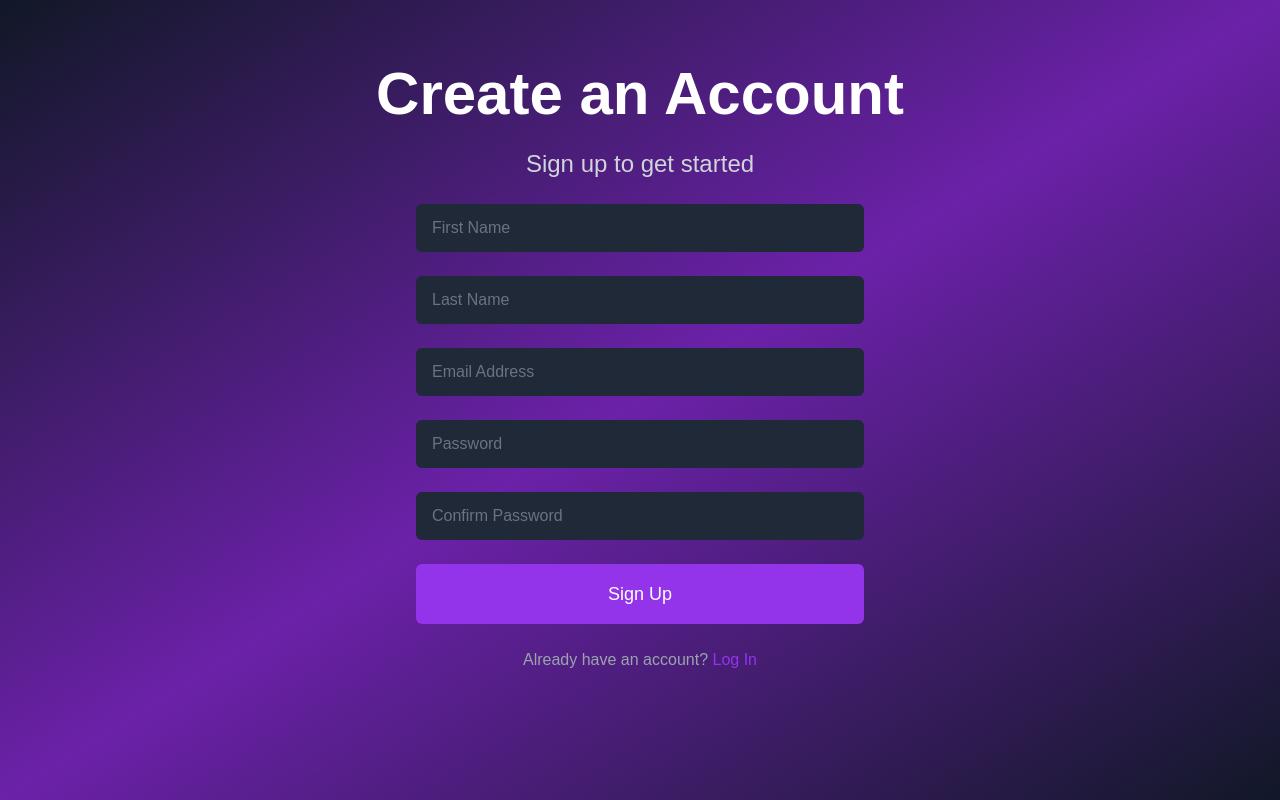
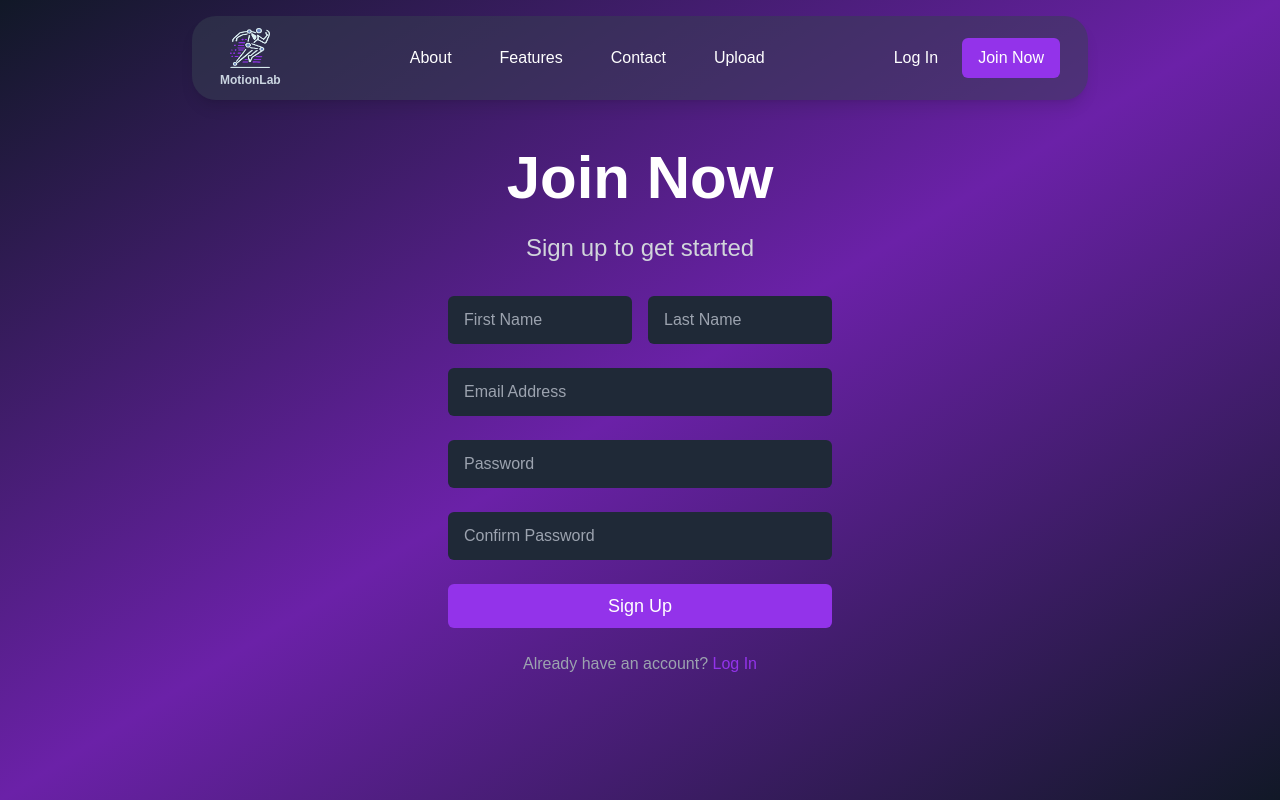
Before and after one commit to RamezzE/MotionLab, a React (Vite) app in the folder motionLab_app/frontend/: page /signup in a window 1280 px wide. Built offline with nearby package versions, Linux system fonts and the light colour scheme; no server answers.

Commit message:
frontend: style: adjust auth pages styling & integrated FormField component

```diff
--- a/motionLab_app/frontend/src/components/UI/FormField.jsx
+++ b/motionLab_app/frontend/src/components/UI/FormField.jsx
@@ -5,7 +5,8 @@
     type = "text",
     placeholder = "",
     value,
-    onChange, }) => {
+    onChange,
+    extraStyles = "" }) => {
     return (
         <div>
             <label className="block mb-2 font-medium text-sm" htmlFor={id}>
@@ -19,7 +20,7 @@
                     rows={5}
                     value={value}
                     onChange={onChange}
-                    className="bg-gray-700 px-4 py-3 rounded-md focus:ring-2 focus:ring-purple-600 w-full text-white placeholder-gray-400 focus:outline-none"
+                    className={`bg-gray-700 px-4 py-3 rounded-md focus:ring-2 focus:ring-purple-600 w-full text-white placeholder-gray-400 focus:outline-none ${extraStyles}`}
                 ></textarea>
             ) : (
                 <input
@@ -29,7 +30,7 @@
                     placeholder={placeholder}
                     value={value}
                     onChange={onChange}
-                    className="bg-gray-700 px-4 py-3 rounded-md focus:ring-2 focus:ring-purple-600 w-full text-white placeholder-gray-400 focus:outline-none"
+                    className={`bg-gray-700 px-4 py-3 rounded-md focus:ring-2 focus:ring-purple-600 w-full text-white placeholder-gray-400 focus:outline-none ${extraStyles}`}
                 />
             )}
         </div>
--- a/motionLab_app/frontend/src/pages/User/Auth/Login.jsx
+++ b/motionLab_app/frontend/src/pages/User/Auth/Login.jsx
@@ -1,7 +1,9 @@
 import React, { useState } from "react";
-import { Link, useNavigate } from "react-router-dom";
+import { Form, Link, useNavigate } from "react-router-dom";
 import { login, googleLogin } from "../../../api/userAPIs";
 import { GoogleOAuthProvider, GoogleLogin } from "@react-oauth/google";
+
+import FormField from "../../../components/UI/FormField";
 
 const LoginPage = () => {
   const [email, setEmail] = useState("");
@@ -61,59 +63,57 @@
 
   return (
     <GoogleOAuthProvider clientId={import.meta.env.VITE_GOOGLE_CLIENT_ID}>
-      <div className="w-screen h-screen flex items-center justify-center px-4 py-6 text-white">
-        <div className="text-center px-4 z-10">
-          <h1 className="text-5xl md:text-6xl font-bold mb-6 leading-tight">
+      <div className="flex justify-center items-center px-4 w-screen text-white">
+        <div className="z-10 px-4 text-center">
+          <h1 className="mb-6 font-bold text-5xl md:text-6xl leading-tight">
             Welcome Back
           </h1>
-          <p className="text-xl md:text-2xl text-gray-300 mb-12">
+          <p className="mb-6 text-gray-300 text-xl md:text-2xl">
             Login to your account to continue
           </p>
           <form
-            className="flex flex-col space-y-6 items-center w-full max-w-md"
+            className="flex flex-col items-center space-y-6 mx-auto w-[80vw] sm:w-96"
             onSubmit={handleSubmit}
           >
             {/* Email */}
-            <div className="w-full">
-              <input
+            <div className="flex flex-col gap-y-4 w-full">
+
+              <FormField
                 type="email"
+                id="email"
                 placeholder="Email Address"
-                className={`w-full px-4 py-3 rounded-md bg-gray-800 text-white placeholder-gray-500 focus:outline-none focus:ring-2 ${
-                  errors.email ? "ring-red-500" : "focus:ring-purple-600"
-                }`}
                 value={email}
                 onChange={(e) => setEmail(e.target.value)}
+                extraStyles={`bg-gray-800 ${errors.email && "ring-red-500"}`}
               />
+
               {errors.email && (
-                <p className="text-red-500 text-sm mt-1">{errors.email}</p>
+                <p className="mt-1 text-red-500 text-sm">{errors.email}</p>
               )}
-            </div>
 
-            {/* Password */}
-            <div className="w-full">
-              <input
+              <FormField
                 type="password"
+                id="password"
                 placeholder="Password"
-                className={`w-full px-4 py-3 rounded-md bg-gray-800 text-white placeholder-gray-500 focus:outline-none focus:ring-2 ${
-                  errors.password ? "ring-red-500" : "focus:ring-purple-600"
-                }`}
                 value={password}
                 onChange={(e) => setPassword(e.target.value)}
+                extraStyles={`bg-gray-800 ${errors.password && "ring-red-500"}`}
               />
+
               {errors.password && (
-                <p className="text-red-500 text-sm mt-1">{errors.password}</p>
+                <p className="mt-1 text-red-500 text-sm">{errors.password}</p>
               )}
             </div>
 
             <button
               type="submit"
-              className="bg-purple-600 text-white px-8 py-4 rounded-md hover:bg-purple-700 transition duration-300 text-lg w-full"
+              className="bg-purple-600 hover:bg-purple-700 px-8 py-2 rounded-md w-full text-lg text-white transition duration-300"
             >
               Login
             </button>
           </form>
 
-          <p className="text-gray-400 mt-6">
+          <p className="mt-6 text-gray-400">
             Don’t have an account?{" "}
             <Link
               to="/signup"
@@ -123,7 +123,7 @@
             </Link>
           </p>
 
-          <div className="mt-8 flex justify-center">
+          <div className="flex justify-center mt-8">
             <GoogleLogin
               onSuccess={handleGoogleLoginSuccess}
               onError={handleGoogleLoginFailure}
--- a/motionLab_app/frontend/src/pages/User/Auth/SignUp.jsx
+++ b/motionLab_app/frontend/src/pages/User/Auth/SignUp.jsx
@@ -2,6 +2,8 @@
 import { Link, useNavigate } from "react-router-dom";
 import { signup, googleLogin } from "../../../api/userAPIs";
 import { GoogleOAuthProvider, GoogleLogin } from "@react-oauth/google";
+
+import FormField from "../../../components/UI/FormField";
 
 const SignUpPage = () => {
   const [formData, setFormData] = useState({
@@ -68,118 +70,99 @@
 
   return (
     <GoogleOAuthProvider clientId={import.meta.env.VITE_GOOGLE_CLIENT_ID}>
-      <div className="w-screen h-screen flex items-center justify-center px-4 py-6 text-white">
-        <div className="text-center px-4 z-10">
-          <h1 className="text-5xl md:text-6xl font-bold mb-6 leading-tight">
-            Create an Account
+      <div className="flex justify-center items-center px-4 w-screen text-white">
+        <div className="z-10 px-4 text-center">
+          <h1 className="mb-6 font-bold text-5xl md:text-6xl leading-tight">
+            Join Now
           </h1>
-          <p className="text-xl md:text-2xl text-gray-300 mb-6">
+          <p className="mb-6 text-gray-300 text-xl md:text-2xl">
             Sign up to get started
           </p>
           <form
-            className="flex flex-col space-y-6 justify-center items-center w-full max-w-md mx-auto"
+            className="flex flex-col items-center space-y-6 mx-auto w-[80vw] sm:w-96"
             onSubmit={handleSubmit}
           >
-            {/* First Name */}
-            <div className="w-full">
-              <input
+
+            <div className="flex flex-col gap-y-4 w-full">
+              <div className="flex flex-row gap-x-4 w-full">
+                <FormField
                   type="text"
-                name="firstName"
+                  id="firstName"
                   placeholder="First Name"
-                className={`w-full px-4 py-3 rounded-md bg-gray-800 text-white placeholder-gray-500 focus:outline-none focus:ring-2 ${
-                  errors.firstName ? "ring-red-500" : "focus:ring-purple-600"
-                }`}
                   value={formData.firstName}
                   onChange={handleInputChange}
+                  extraStyles={`bg-gray-800 ${errors.firstName && "ring-red-500"}`}
                 />
+
                 {errors.firstName && (
-                <p className="text-red-500 text-sm mt-1">{errors.firstName}</p>
+                  <p className="mt-1 text-red-500 text-sm">{errors.firstName}</p>
+                )}
+
+                <FormField
+                  type="text"
+                  id="lastName"
+                  placeholder="Last Name"
+                  value={formData.lastName}
+                  onChange={handleInputChange}
+                  extraStyles={`bg-gray-800 ${errors.lastName && "ring-red-500"}`}
+                />
+
+                {errors.lastName && (
+                  <p className="mt-1 text-red-500 text-sm">{errors.lastName}</p>
                 )}
               </div>
-
-            {/* Last Name */}
-            <div className="w-full">
-              <input
+              <FormField
                 type="text"
-                name="lastName"
-                placeholder="Last Name"
-                className={`w-full px-4 py-3 rounded-md bg-gray-800 text-white placeholder-gray-500 focus:outline-none focus:ring-2 ${
-                  errors.lastName ? "ring-red-500" : "focus:ring-purple-600"
-                }`}
-                value={formData.lastName}
-                onChange={handleInputChange}
-              />
-              {errors.lastName && (
-                <p className="text-red-500 text-sm mt-1">{errors.lastName}</p>
-              )}
-            </div>
-
-            {/* Email */}
-            <div className="w-full">
-              <input
-                type="email"
-                name="email"
+                id="email"
                 placeholder="Email Address"
-                className={`w-full px-4 py-3 rounded-md bg-gray-800 text-white placeholder-gray-500 focus:outline-none focus:ring-2 ${
-                  errors.email ? "ring-red-500" : "focus:ring-purple-600"
-                }`}
                 value={formData.email}
                 onChange={handleInputChange}
+                extraStyles={`bg-gray-800 ${errors.email && "ring-red-500"}`}
               />
+
               {errors.email && (
-                <p className="text-red-500 text-sm mt-1">{errors.email}</p>
+                <p className="mt-1 text-red-500 text-sm">{errors.email}</p>
               )}
-            </div>
 
-            {/* Password */}
-            <div className="w-full">
-              <input
+              <FormField
                 type="password"
-                name="password"
+                id="password"
                 placeholder="Password"
-                className={`w-full px-4 py-3 rounded-md bg-gray-800 text-white placeholder-gray-500 focus:outline-none focus:ring-2 ${
-                  errors.password ? "ring-red-500" : "focus:ring-purple-600"
-                }`}
                 value={formData.password}
                 onChange={handleInputChange}
+                extraStyles={`bg-gray-800 ${errors.password && "ring-red-500"}`}
               />
+
               {errors.password && (
-                <p className="text-red-500 text-sm mt-1">{errors.password}</p>
+                <p className="mt-1 text-red-500 text-sm">{errors.password}</p>
               )}
-            </div>
 
-            {/* Confirm Password */}
-            <div className="w-full">
-              <input
+              <FormField
                 type="password"
-                name="confirmPassword"
+                id="confirmPassword"
                 placeholder="Confirm Password"
-                className={`w-full px-4 py-3 rounded-md bg-gray-800 text-white placeholder-gray-500 focus:outline-none focus:ring-2 ${
-                  errors.confirmPassword
-                    ? "ring-red-500"
-                    : "focus:ring-purple-600"
-                }`}
                 value={formData.confirmPassword}
                 onChange={handleInputChange}
+                extraStyles={`bg-gray-800 ${errors.confirmPassword && "ring-red-500"}`}
               />
+
               {errors.confirmPassword && (
-                <p className="text-red-500 text-sm mt-1">
-                  {errors.confirmPassword}
-                </p>
+                <p className="mt-1 text-red-500 text-sm">{errors.confirmPassword}</p>
               )}
+
             </div>
 
             {/* Signup Button */}
             <button
               type="submit"
-              className="bg-purple-600 text-white px-8 py-4 rounded-md hover:bg-purple-700 transition duration-300 text-lg w-full"
+              className="bg-purple-600 hover:bg-purple-700 px-8 py-2 rounded-md w-full text-lg text-white transition duration-300"
             >
               Sign Up
             </button>
           </form>
 
           {/* Redirect to Login */}
-          <p className="text-gray-400 mt-6">
+          <p className="mt-6 text-gray-400">
             Already have an account?{" "}
             <Link
               to="/login"
@@ -190,7 +173,7 @@
           </p>
 
           {/* Google Signup */}
-          <div className="mt-8 flex justify-center">
+          <div className="flex justify-center mt-8">
             <GoogleLogin
               onSuccess={handleGoogleSignUpSuccess}
               onError={handleGoogleSignUpFailure}
```
Also changed, not shown: motionLab_app/frontend/src/routes/routes.jsx (+6 -6 lines). Lines whose indentation alone changed are shown as unchanged.
